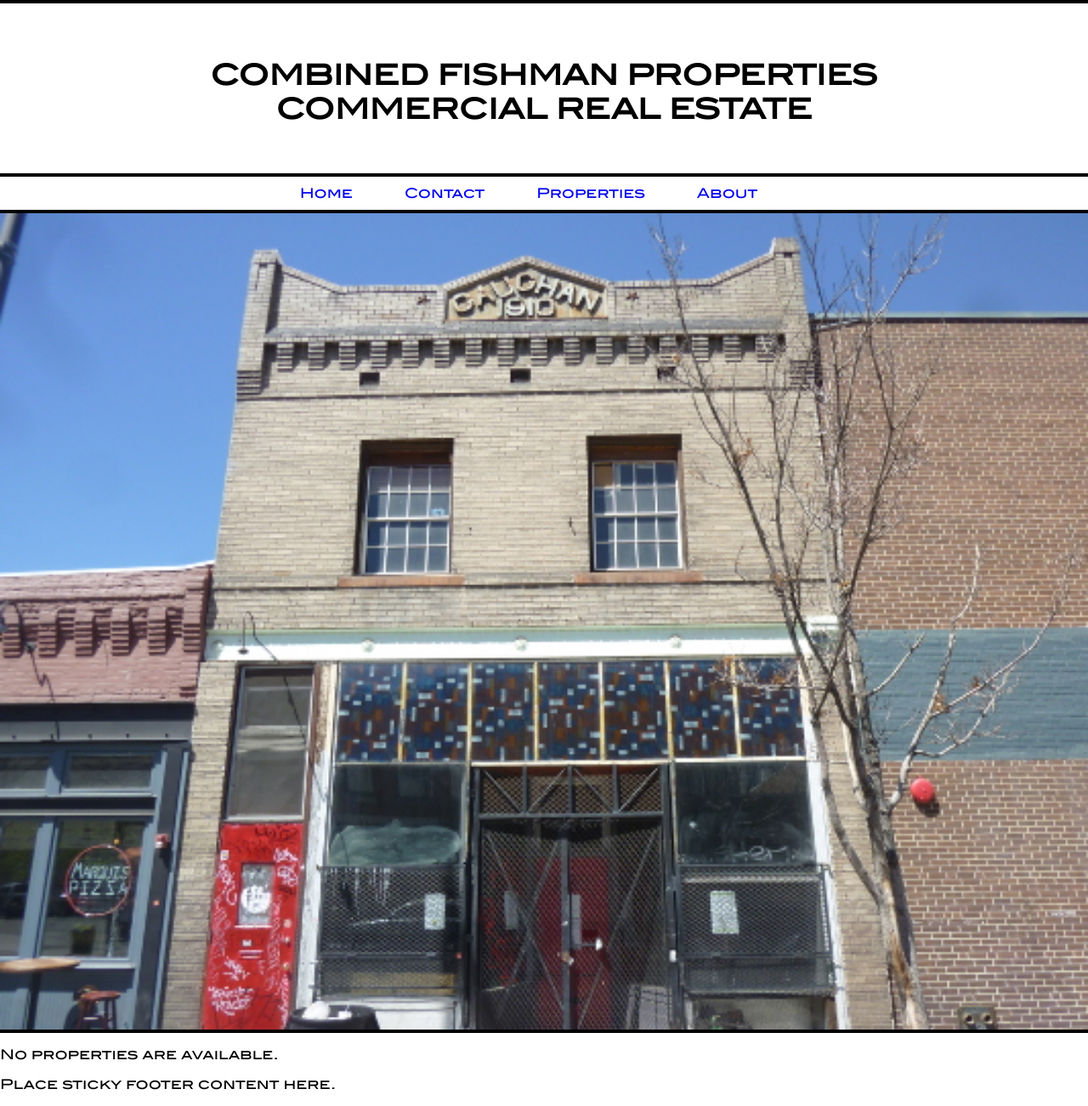
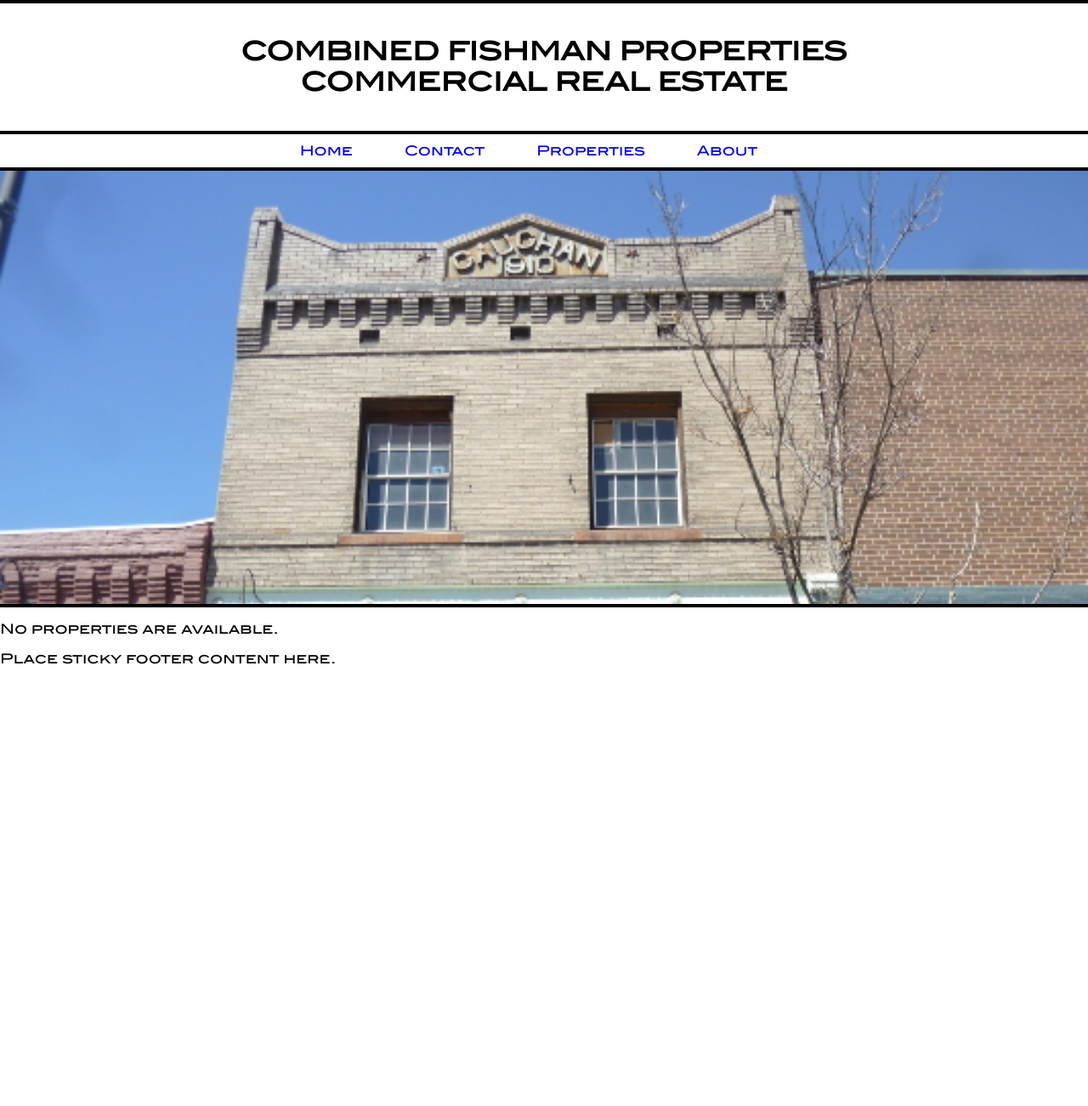
Before and after one commit to benjafishman/CombinedFishmanProperties, a Django app: template properties/templates/properties/home.html in a window 1280 px wide. Shown: the whole page at 85% size. After the commit the page ends 782 px from the top, so only its background shows below. Run offline with Django 3.2, Linux system fonts and the light colour scheme; the template is opened without the code that fills it, so the values that code supplies are empty; some libraries are stand-ins or nearby versions.

Commit message:
- updating styles

```diff
--- a/properties/static/cfp.css
+++ b/properties/static/cfp.css
@@ -1,10 +1,9 @@
 body {
-    margin:0;
-
-    padding:0;
+    margin: 0;
+    padding: 0;
     font-family: 'BlairMdiTC', 'Geneva', serif;
     background-color: #ffffff;
-    color:#000000;
+    color: #000000;
 }
 
 
@@ -13,20 +12,18 @@ body {
     src: url('fonts/BlairMdITCTTMedium.ttf');
 }
 
-
-
 #banner {
     border-top: 4px solid;
     border-bottom: 4px solid;
     border-color: #000000;
     text-align: center;
-    height: 200px;
+    height: 150px;
     color: #000000;
 }
 
 #banner h1{
-    margin-top: 5%;
-    font-size: 33px;
+    margin-top: 3%;
+    font-size: 30px;
     font-color: #000000;
     font-weight: bold;
 }
@@ -34,6 +31,7 @@ body {
 #slider1 {
     width: 100%
 }
+
 .navbar {
     text-align: center;
 }
--- a/properties/static/home_style.css
+++ b/properties/static/home_style.css
@@ -9,5 +9,5 @@
 
 #slide-show-wrapper ul {
     max-width: none;
-    max-resolution: 510px;
+    max-height: 510px;
 }
```
